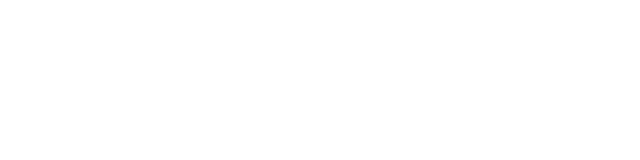
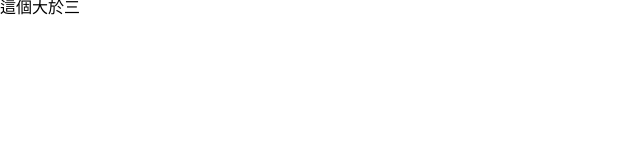
Before and after one commit to ketyykes/vue-composition-api, a Vue app: page / in a window 1280 px wide. Shown: the top 160 px of the page, without its empty margins (0-640 px from the left). Built offline with nearby package versions, Linux system fonts and the light colour scheme.

Commit message:
computed包住響應式資料能夠讓回傳也是響應式

```diff
--- a/src/App.vue
+++ b/src/App.vue
@@ -1,11 +1,11 @@
 <script setup>
 import { RouterLink, RouterView } from "vue-router";
-import RefReactiveExample from "./views/RefReactiveExample.vue";
+import ComputedExample from "./views/ComputedExample.vue";
 </script>
 
 <template>
 	<header></header>
-	<RefReactiveExample />
+	<ComputedExample />
 	<RouterView />
 </template>
 
--- /dev/null
+++ b/src/views/ComputedExample.vue
@@ -0,0 +1,15 @@
+<script setup>
+import { computed } from "@vue/reactivity";
+import { ref } from "vue";
+const idx = ref(0);
+const data = computed(() => {
+	return idx.value ? "這個大於三" : "這個小於三";
+});
+setTimeout(() => {
+	idx.value = 8;
+}, 2000);
+</script>
+
+<template>
+	<div>{{ data }}</div>
+</template>
```
